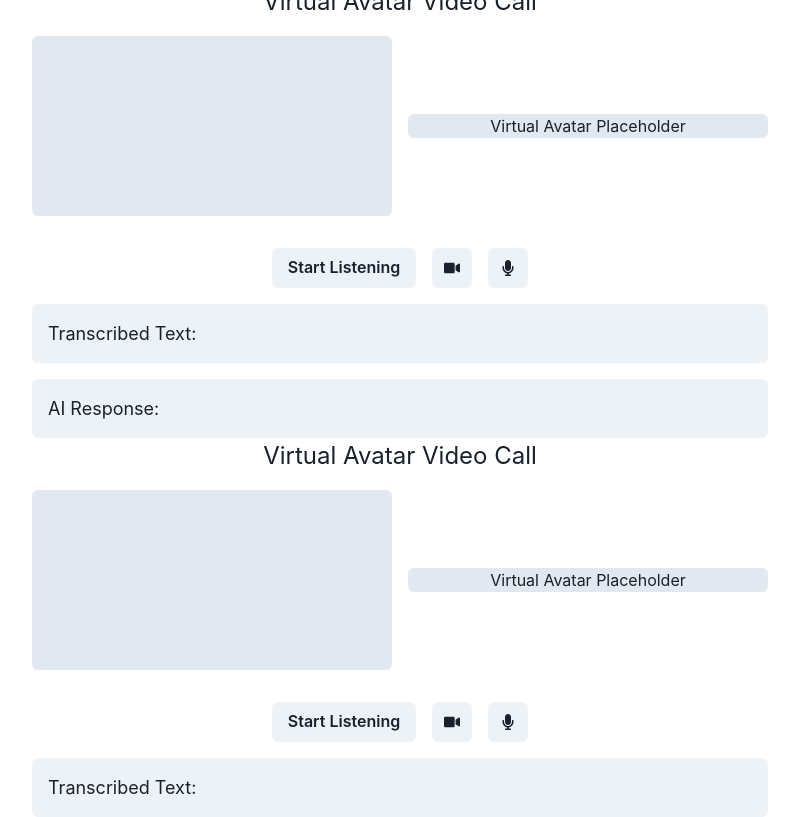
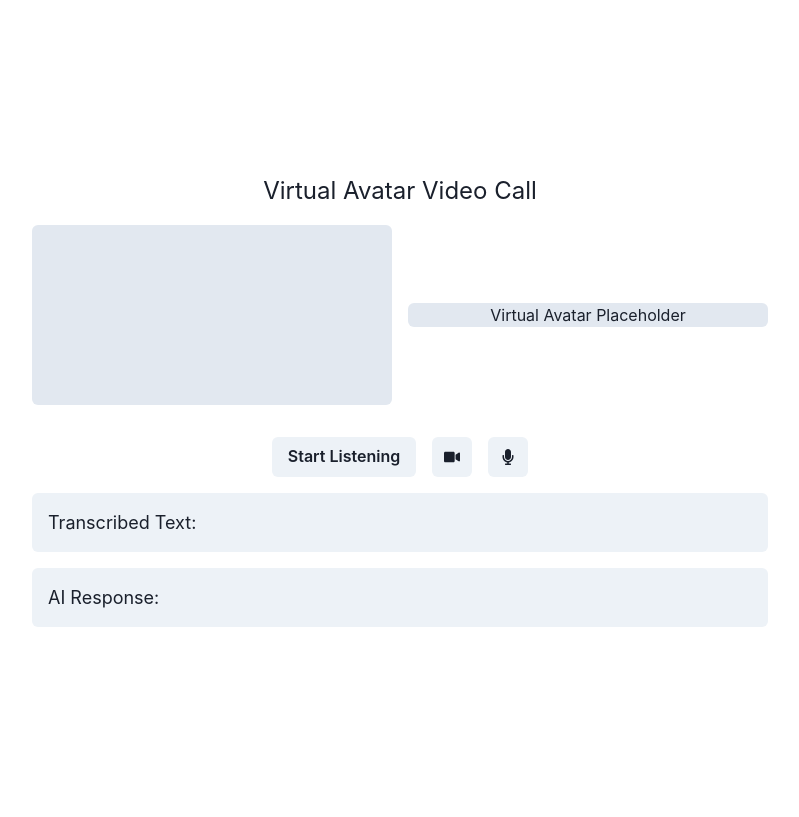
Before and after one commit to GPT-Engineer-App/virtual-avatar-communicate, a React (Vite) app: page / in a window 1280 px wide. Shown: the whole page, without its empty margins (240-1039 px from the left). Built offline with nearby package versions, Linux system fonts and the light colour scheme; no server answers.

Commit message:
Removed duplicated UI elements in the `Index.jsx` file to ensure the video call interface and transcribed text/AI response sections are displayed only once.
Prompt: remove duplicated code, now I see on the screen same UI elements

```diff
--- a/src/pages/Index.jsx
+++ b/src/pages/Index.jsx
@@ -129,26 +129,6 @@ const Index = () => {
         <Text fontSize="lg">AI Response:</Text>
         <Text>{aiResponse}</Text>
       </Box>
-      <VStack spacing={4} width="100%">
-        <Text fontSize="2xl">Virtual Avatar Video Call</Text>
-        <HStack spacing={4} width="100%" justifyContent="center">
-          <Box width="50%" bg="gray.200" borderRadius="md" overflow="hidden">
-            <video ref={videoRef} autoPlay playsInline width="100%" />
-          </Box>
-          <Box width="50%" bg="gray.200" borderRadius="md" display="flex" justifyContent="center" alignItems="center">
-            <Text>Virtual Avatar Placeholder</Text>
-          </Box>
-        </HStack>
-        <HStack spacing={4} mt={4}>
-          <Button onClick={handleSpeechRecognition}>{isListening ? "Stop Listening" : "Start Listening"}</Button>
-          <IconButton aria-label="Toggle Video" icon={isVideoOn ? <FaVideo /> : <FaVideoSlash />} onClick={toggleVideo} />
-          <IconButton aria-label="Toggle Audio" icon={isAudioOn ? <FaMicrophone /> : <FaMicrophoneSlash />} onClick={toggleAudio} />
-        </HStack>
-      </VStack>
-      <Box mt={4} p={4} bg="gray.100" borderRadius="md" width="100%">
-        <Text fontSize="lg">Transcribed Text:</Text>
-        <Text>{transcribedText}</Text>
-      </Box>
     </Container>
   );
 };
```
